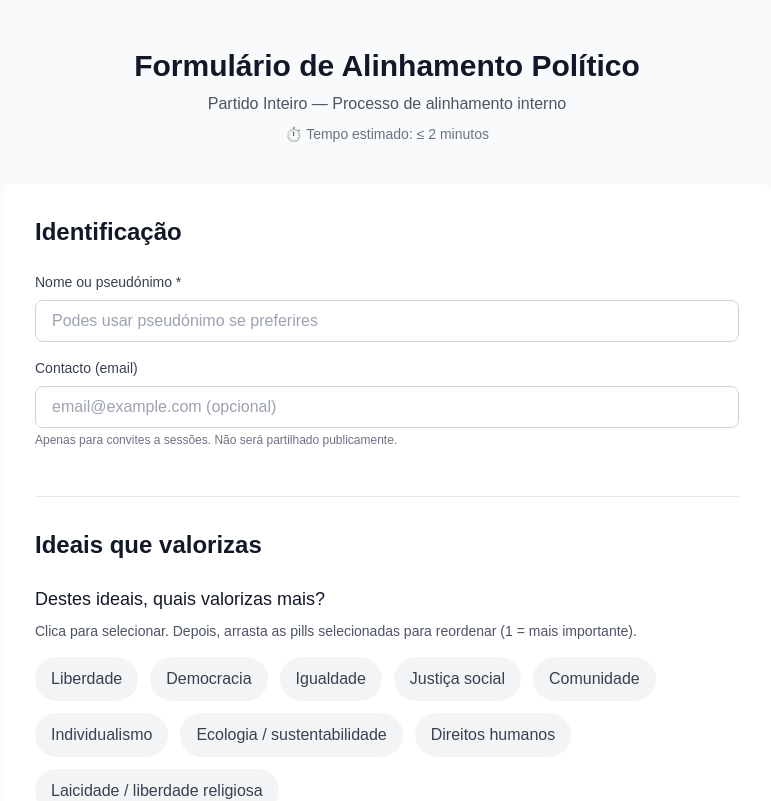
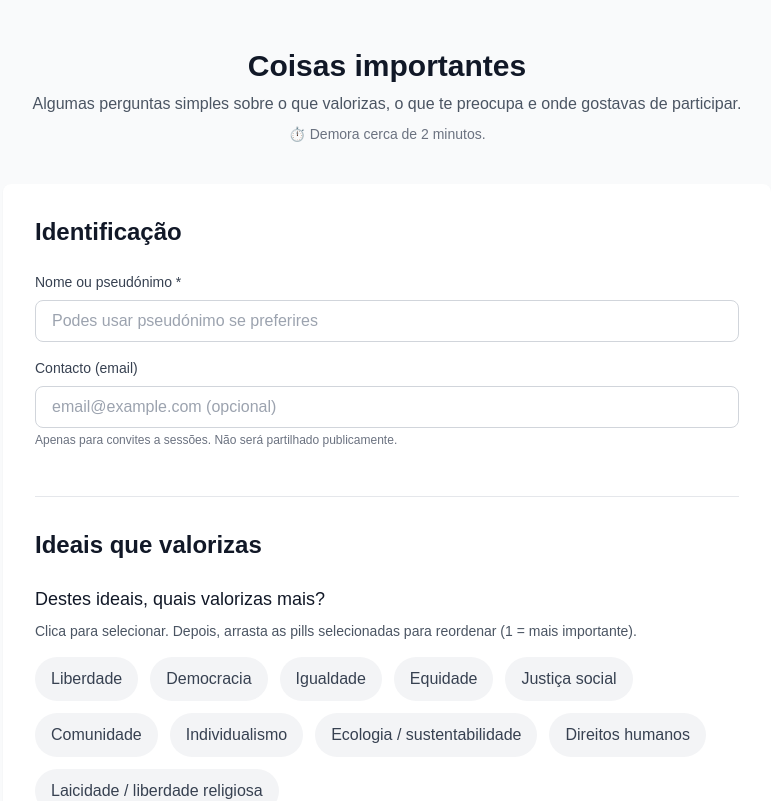
Before and after one commit to joaoalvesmarrucho/formulario-alinhamento-pi, a Next.js app: page / in a window 1280 px wide. Shown: the top 801 px of the page, without its empty margins (253-1024 px from the left). Built offline with nearby package versions, Linux system fonts and the light colour scheme.

Commit message:
Improve copy and add basic dark mode

```diff
--- a/src/app/layout.tsx
+++ b/src/app/layout.tsx
@@ -12,8 +12,8 @@ export default function RootLayout({
   children: React.ReactNode;
 }>) {
   return (
-    <html lang="pt">
-      <body className="antialiased">
+    <html lang="pt" className="h-full" suppressHydrationWarning>
+      <body className="h-full antialiased bg-gray-50 text-gray-900 dark:bg-gray-900 dark:text-gray-50">
         {children}
       </body>
     </html>
--- a/src/app/page.tsx
+++ b/src/app/page.tsx
@@ -7,6 +7,7 @@ const VALORES = [
   'Liberdade',
   'Democracia',
   'Igualdade',
+  'Equidade',
   'Justiça social',
   'Comunidade',
   'Individualismo',
@@ -38,7 +39,9 @@ const TEMAS = [
   'Cultura, arte e media',
   'Ambiente e clima',
   'Tecnologia e inovação',
+  'Políticas monetárias',
   'Funcionamento dos serviços (públicos e privados)',
+  'Contrato social',
   'Governança / funcionamento da democracia',
 ];
 
@@ -99,30 +102,30 @@ export default function Home() {
   };
 
   return (
-    <div className="min-h-screen bg-gray-50 py-12 px-4 sm:px-6 lg:px-8">
+    <div className="min-h-screen bg-gray-50 dark:bg-gray-900 py-12 px-4 sm:px-6 lg:px-8">
       <div className="max-w-3xl mx-auto">
         {/* Header */}
         <div className="text-center mb-10">
-          <h1 className="text-3xl font-bold text-gray-900 mb-2">
-            Formulário de Alinhamento Político
+          <h1 className="text-3xl font-bold text-gray-900 dark:text-gray-50 mb-2">
+            Coisas importantes
           </h1>
-          <p className="text-gray-600">
-            Partido Inteiro — Processo de alinhamento interno
+          <p className="text-gray-600 dark:text-gray-300">
+            Algumas perguntas simples sobre o que valorizas, o que te preocupa e onde gostavas de participar.
           </p>
-          <p className="text-sm text-gray-500 mt-2">
-            ⏱️ Tempo estimado: ≤ 2 minutos
+          <p className="text-sm text-gray-500 dark:text-gray-400 mt-2">
+            ⏱️ Demora cerca de 2 minutos.
           </p>
         </div>
 
-  <form onSubmit={handleSubmit} className="bg-white shadow-sm rounded-lg p-8">
+        <form onSubmit={handleSubmit} className="bg-white dark:bg-gray-800 shadow-sm rounded-lg p-8">
           {/* Identificação */}
           <div className="mb-8 pb-8 border-b border-gray-200">
-            <h2 className="text-2xl font-semibold text-gray-900 mb-6">
+            <h2 className="text-2xl font-semibold text-gray-900 dark:text-gray-50 mb-6">
               Identificação
             </h2>
 
             <div className="mb-4">
-              <label htmlFor="nome" className="block text-sm font-medium text-gray-700 mb-2">
+              <label htmlFor="nome" className="block text-sm font-medium text-gray-700 dark:text-gray-200 mb-2">
                 Nome ou pseudónimo *
               </label>
               <input
@@ -131,13 +134,13 @@ export default function Home() {
                 required
                 value={nome}
                 onChange={(e) => setNome(e.target.value)}
-                className="w-full px-4 py-2 border border-gray-300 rounded-lg focus:ring-2 focus:ring-blue-500 focus:border-transparent"
+                className="w-full px-4 py-2 border border-gray-300 dark:border-gray-600 rounded-lg bg-white dark:bg-gray-900 text-gray-900 dark:text-gray-100 placeholder:text-gray-400 dark:placeholder:text-gray-500 focus:ring-2 focus:ring-blue-500 focus:border-transparent"
                 placeholder="Podes usar pseudónimo se preferires"
               />
             </div>
 
             <div className="mb-4">
-              <label htmlFor="contacto" className="block text-sm font-medium text-gray-700 mb-2">
+              <label htmlFor="contacto" className="block text-sm font-medium text-gray-700 dark:text-gray-200 mb-2">
                 Contacto (email)
               </label>
               <input
@@ -145,10 +148,10 @@ export default function Home() {
                 id="contacto"
                 value={contacto}
                 onChange={(e) => setContacto(e.target.value)}
-                className="w-full px-4 py-2 border border-gray-300 rounded-lg focus:ring-2 focus:ring-blue-500 focus:border-transparent"
+                className="w-full px-4 py-2 border border-gray-300 dark:border-gray-600 rounded-lg bg-white dark:bg-gray-900 text-gray-900 dark:text-gray-100 placeholder:text-gray-400 dark:placeholder:text-gray-500 focus:ring-2 focus:ring-blue-500 focus:border-transparent"
                 placeholder="email@example.com (opcional)"
               />
-              <p className="text-xs text-gray-500 mt-1">
+              <p className="text-xs text-gray-500 dark:text-gray-400 mt-1">
                 Apenas para convites a sessões. Não será partilhado publicamente.
               </p>
             </div>
@@ -156,7 +159,7 @@ export default function Home() {
 
           {/* Bloco 1 — Valores */}
           <div className="mb-8 pb-8 border-b border-gray-200">
-            <h2 className="text-2xl font-semibold text-gray-900 mb-6">
+            <h2 className="text-2xl font-semibold text-gray-900 dark:text-gray-50 mb-6">
               Ideais que valorizas
             </h2>
 
@@ -169,7 +172,7 @@ export default function Home() {
             />
 
             <div className="mt-6">
-              <label htmlFor="outrosValores" className="block text-sm font-medium text-gray-700 mb-2">
+              <label htmlFor="outrosValores" className="block text-sm font-medium text-gray-700 dark:text-gray-200 mb-2">
                 Há outros ideais importantes que não estão na lista? (opcional)
               </label>
               <textarea
@@ -177,7 +180,7 @@ export default function Home() {
                 value={outrosValores}
                 onChange={(e) => setOutrosValores(e.target.value)}
                 rows={2}
-                className="w-full px-4 py-2 border border-gray-300 rounded-lg focus:ring-2 focus:ring-blue-500 focus:border-transparent"
+                className="w-full px-4 py-2 border border-gray-300 dark:border-gray-600 rounded-lg bg-white dark:bg-gray-900 text-gray-900 dark:text-gray-100 placeholder:text-gray-400 dark:placeholder:text-gray-500 focus:ring-2 focus:ring-blue-500 focus:border-transparent"
                 placeholder="Escreve aqui outros ideais que consideres importantes..."
               />
             </div>
@@ -185,7 +188,7 @@ export default function Home() {
 
           {/* Bloco 2 — Preocupações */}
           <div className="mb-8 pb-8 border-b border-gray-200">
-            <h2 className="text-2xl font-semibold text-gray-900 mb-6">
+            <h2 className="text-2xl font-semibold text-gray-900 dark:text-gray-50 mb-6">
               O que mais te preocupa
             </h2>
 
@@ -198,7 +201,7 @@ export default function Home() {
             />
 
             <div className="mt-6">
-              <label htmlFor="outrasPreocupacoes" className="block text-sm font-medium text-gray-700 mb-2">
+              <label htmlFor="outrasPreocupacoes" className="block text-sm font-medium text-gray-700 dark:text-gray-200 mb-2">
                 Há outras preocupações importantes que não estão na lista? (opcional)
               </label>
               <textarea
@@ -206,7 +209,7 @@ export default function Home() {
                 value={outrasPreocupacoes}
                 onChange={(e) => setOutrasPreocupacoes(e.target.value)}
                 rows={3}
-                className="w-full px-4 py-2 border border-gray-300 rounded-lg focus:ring-2 focus:ring-blue-500 focus:border-transparent"
+                className="w-full px-4 py-2 border border-gray-300 dark:border-gray-600 rounded-lg bg-white dark:bg-gray-900 text-gray-900 dark:text-gray-100 placeholder:text-gray-400 dark:placeholder:text-gray-500 focus:ring-2 focus:ring-blue-500 focus:border-transparent"
                 placeholder="Escreve aqui outras preocupações que consideres importantes..."
               />
             </div>
@@ -214,7 +217,7 @@ export default function Home() {
 
           {/* Bloco 3 — Temas */}
           <div className="mb-8 pb-8 border-b border-gray-200">
-            <h2 className="text-2xl font-semibold text-gray-900 mb-6">
+            <h2 className="text-2xl font-semibold text-gray-900 dark:text-gray-50 mb-6">
               Temas de política pública
             </h2>
 
@@ -227,7 +230,7 @@ export default function Home() {
             />
 
             <div className="mt-6">
-              <label htmlFor="outrosTemas" className="block text-sm font-medium text-gray-700 mb-2">
+              <label htmlFor="outrosTemas" className="block text-sm font-medium text-gray-700 dark:text-gray-200 mb-2">
                 Há outros temas importantes que não estão na lista? (opcional)
               </label>
               <textarea
@@ -235,7 +238,7 @@ export default function Home() {
                 value={outrosTemas}
                 onChange={(e) => setOutrosTemas(e.target.value)}
                 rows={2}
-                className="w-full px-4 py-2 border border-gray-300 rounded-lg focus:ring-2 focus:ring-blue-500 focus:border-transparent"
+                className="w-full px-4 py-2 border border-gray-300 dark:border-gray-600 rounded-lg bg-white dark:bg-gray-900 text-gray-900 dark:text-gray-100 placeholder:text-gray-400 dark:placeholder:text-gray-500 focus:ring-2 focus:ring-blue-500 focus:border-transparent"
                 placeholder="Escreve aqui outros temas que consideres importantes..."
               />
             </div>
@@ -243,11 +246,11 @@ export default function Home() {
 
           {/* Bloco 4 — Participação */}
           <div className="mb-8">
-            <h2 className="text-2xl font-semibold text-gray-900 mb-6">
+            <h2 className="text-2xl font-semibold text-gray-900 dark:text-gray-50 mb-6">
               Tipo de participação
             </h2>
 
-            <p className="text-lg text-gray-900 mb-4">
+            <p className="text-lg text-gray-900 dark:text-gray-100 mb-4">
               Neste momento, o que procuras mais neste processo?
             </p>
 
@@ -260,7 +263,7 @@ export default function Home() {
               ].map((option) => (
                 <label
                   key={option.value}
-                  className="flex items-center p-4 border border-gray-200 rounded-lg cursor-pointer hover:bg-gray-50 transition-colors"
+                  className="flex items-center p-4 border border-gray-200 dark:border-gray-600 rounded-lg cursor-pointer hover:bg-gray-50 dark:hover:bg-gray-800 transition-colors"
                 >
                   <input
                     type="radio"
@@ -269,9 +272,9 @@ export default function Home() {
                     checked={tipoParticipacao === option.value}
                     onChange={(e) => setTipoParticipacao(e.target.value)}
                     required
-                    className="w-4 h-4 text-blue-600 border-gray-300 focus:ring-blue-500"
+                    className="w-4 h-4 text-blue-600 border-gray-300 dark:border-gray-500 focus:ring-blue-500"
                   />
-                  <span className="ml-3 text-gray-800">{option.label}</span>
+                  <span className="ml-3 text-gray-800 dark:text-gray-100">{option.label}</span>
                 </label>
               ))}
             </div>
```
